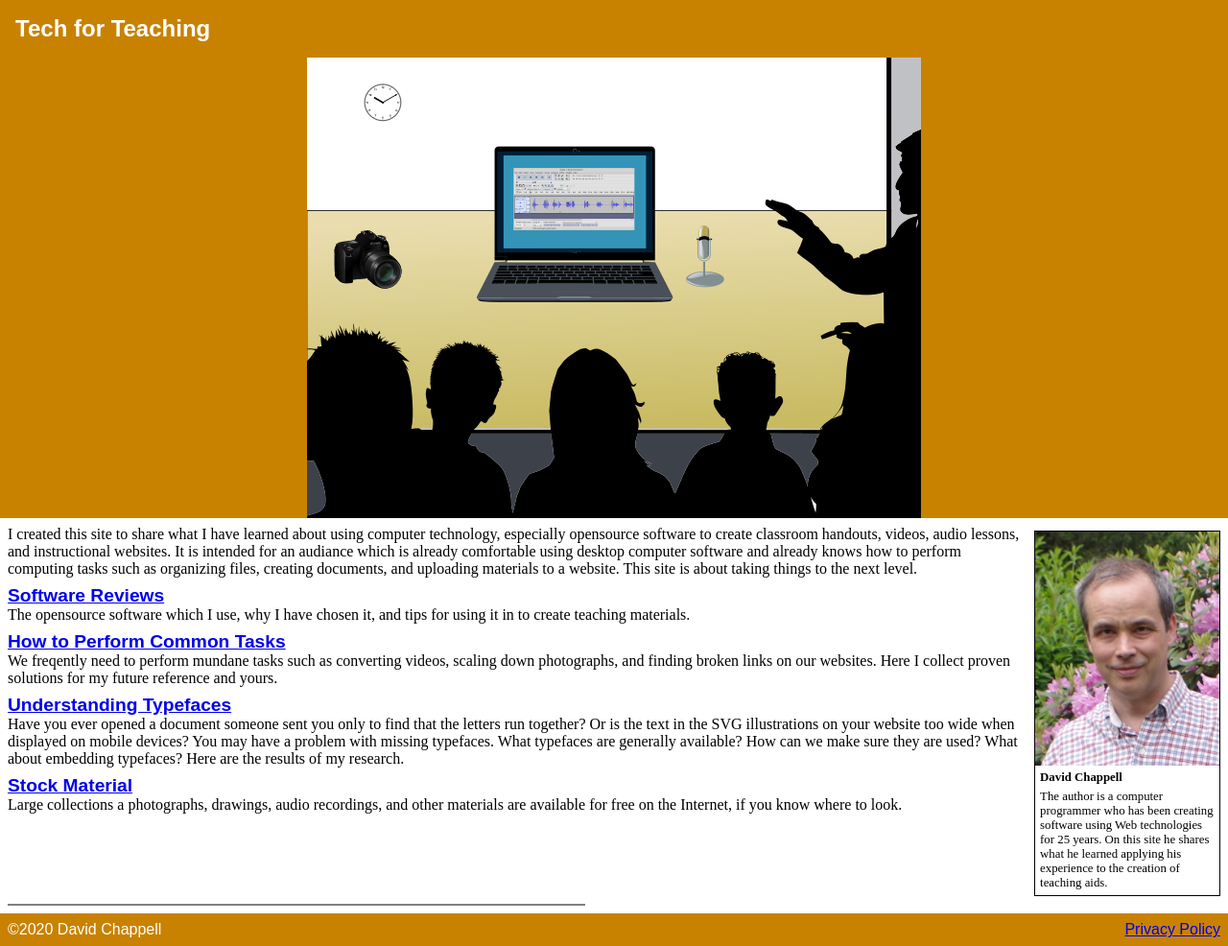
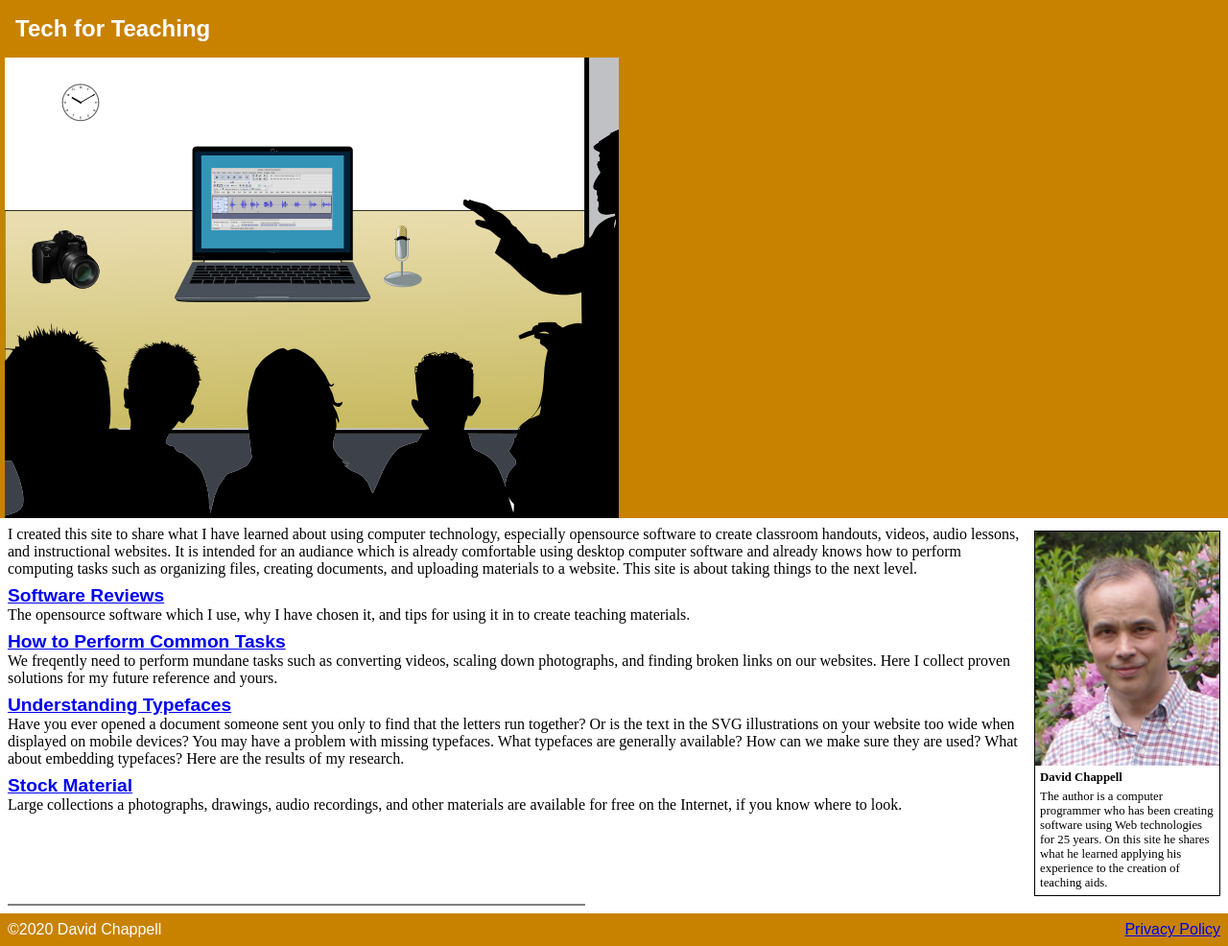
Before and after one commit to david672orford/tech-for-teaching, a Jekyll site: the page built from index.md, in a window 1280 px wide. Shown: the whole page at 96% size. Built offline with Jekyll 4.4.1, drawn with Linux system fonts in a browser that asks for light colours; our own code applies the rules of GitHub Pages for plain Markdown files.

```diff
--- a/assets/css/style.css
+++ b/assets/css/style.css
@@ -22,7 +22,7 @@
 	margin: 0 auto;
 	width: 100%;
 	max-width: 640px;
-	margin-bottom: 5px;
+	margin: 0 5px 5px 5px;
 	}
 H1 {
 	font-size: 150%;
```
